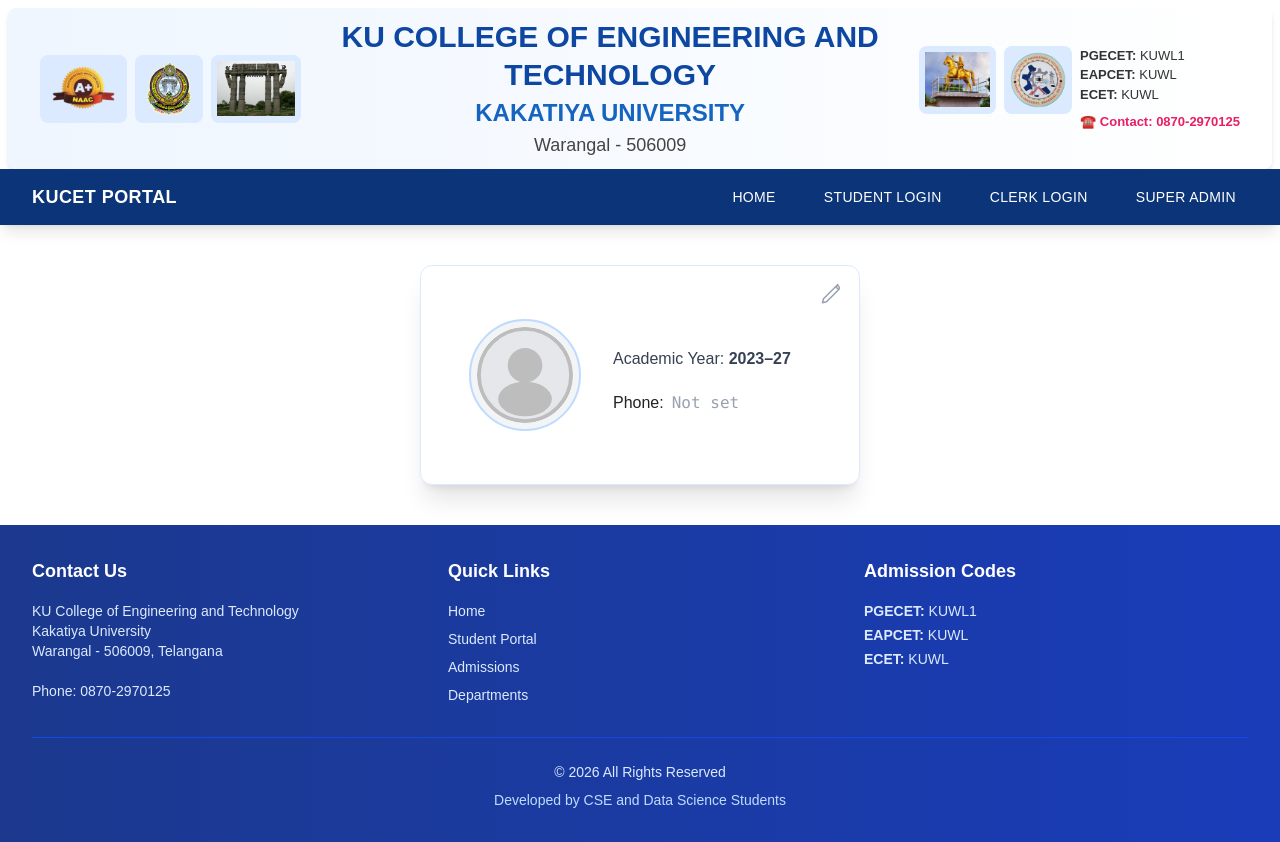
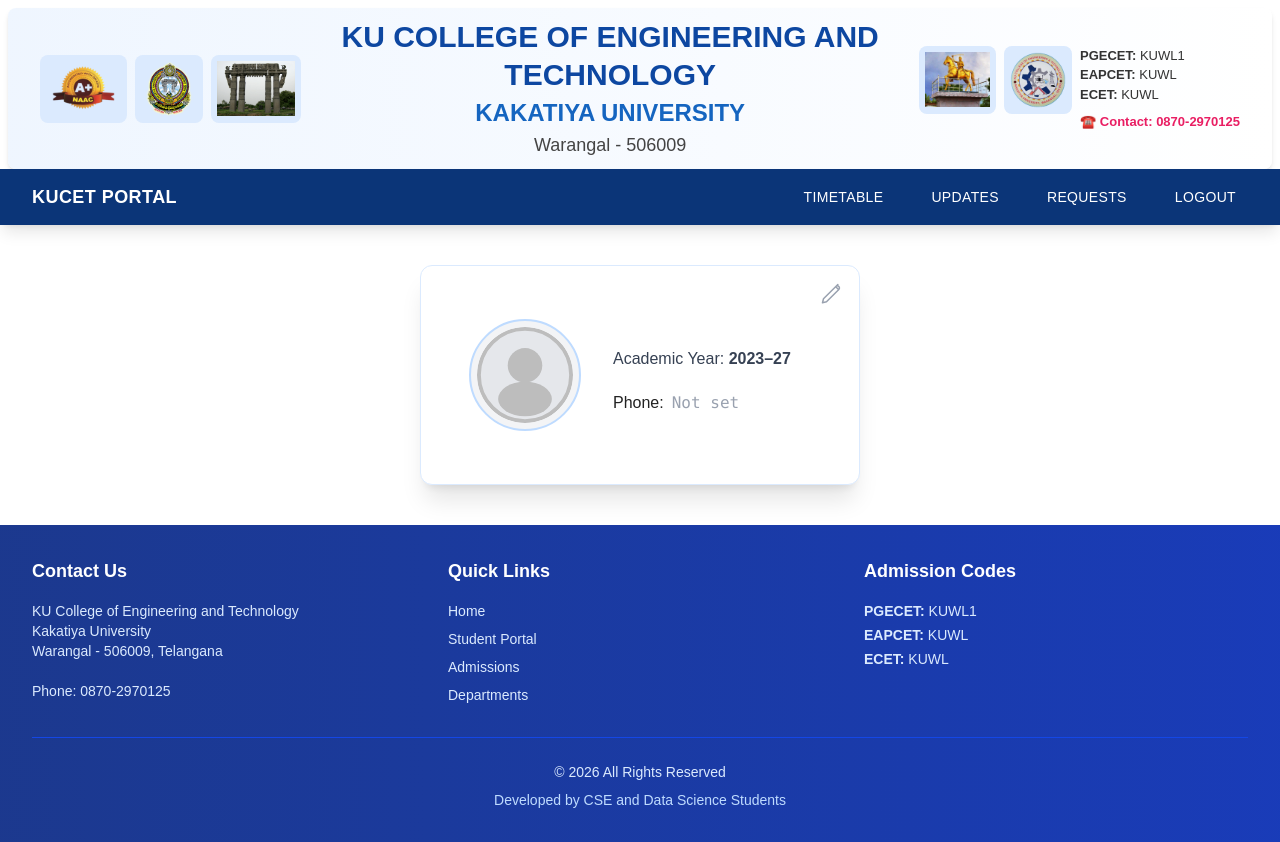
Before and after one commit to GouthamA15/KUCET_College_Management_System, a Next.js app: page /student/profile in a window 1280 px wide. Built offline with nearby package versions, Linux system fonts and the light colour scheme; sample sign-in values are in the browser's storage.

Commit message:
Fixed Navbar

```diff
--- a/src/components/Navbar.js
+++ b/src/components/Navbar.js
@@ -3,7 +3,7 @@
 import { useState } from 'react';
 import Link from 'next/link';
 
-export default function Navbar({ activePanel, setActivePanel, clerkMode = false }) {
+export default function Navbar({ activePanel, setActivePanel, clerkMode = false, studentProfileMode = false, onLogout }) {
   const [mobileMenuOpen, setMobileMenuOpen] = useState(false);
 
   const handleNavClick = (panel) => {
@@ -27,6 +27,7 @@ export default function Navbar({ activePanel, setActivePanel, clerkMode = false
           {/* Desktop Menu */}
           <div className="hidden md:flex items-center space-x-6">
             {clerkMode ? (
+              // ...existing clerkMode nav...
               <>
                 <Link href="#" className="text-white px-3 py-2 text-sm tracking-wide uppercase relative group">
                   Departments
@@ -47,8 +48,28 @@ export default function Navbar({ activePanel, setActivePanel, clerkMode = false
                 <button onClick={() => {
                   document.cookie = 'clerk_auth=; Max-Age=0; path=/;';
                   document.cookie = 'clerk_logged_in=; Max-Age=0; path=/;';
+                  sessionStorage.removeItem('clerk_authenticated');
                   window.location.href = '/';
                 }} className="text-white px-3 py-2 text-sm tracking-wide uppercase relative group">
+                  Logout
+                  <span className="absolute bottom-0 left-0 h-0.5 bg-white transition-all duration-300 ease-in-out w-0 group-hover:w-full"></span>
+                </button>
+              </>
+            ) : studentProfileMode ? (
+              <>
+                <button className="text-white px-3 py-2 text-sm tracking-wide uppercase relative group">
+                  Timetable
+                  <span className="absolute bottom-0 left-0 h-0.5 bg-white transition-all duration-300 ease-in-out w-0 group-hover:w-full"></span>
+                </button>
+                <button className="text-white px-3 py-2 text-sm tracking-wide uppercase relative group">
+                  Updates
+                  <span className="absolute bottom-0 left-0 h-0.5 bg-white transition-all duration-300 ease-in-out w-0 group-hover:w-full"></span>
+                </button>
+                <button className="text-white px-3 py-2 text-sm tracking-wide uppercase relative group">
+                  Requests
+                  <span className="absolute bottom-0 left-0 h-0.5 bg-white transition-all duration-300 ease-in-out w-0 group-hover:w-full"></span>
+                </button>
+                <button onClick={onLogout} className="text-white px-3 py-2 text-sm tracking-wide uppercase relative group">
                   Logout
                   <span className="absolute bottom-0 left-0 h-0.5 bg-white transition-all duration-300 ease-in-out w-0 group-hover:w-full"></span>
                 </button>
@@ -57,7 +78,7 @@ export default function Navbar({ activePanel, setActivePanel, clerkMode = false
               <>
                 <Link
                   href="/"
-                  onClick={() => setActivePanel(null)}
+                  onClick={() => setActivePanel && setActivePanel(null)}
                   className={`text-white px-3 py-2 text-sm tracking-wide uppercase relative group ${
                     activePanel === null ? 'text-blue-200' : ''
                   }`}
@@ -69,38 +90,38 @@ export default function Navbar({ activePanel, setActivePanel, clerkMode = false
                 </Link>
                 <button
                   type="button"
-                  onClick={() => handleNavClick('student')}
+                  onClick={() => handleNavClick && handleNavClick('student')}
                   className={`text-white px-3 py-2 text-sm tracking-wide uppercase relative group ${
-                    isActive('student') ? 'text-blue-200' : ''
+                    isActive && isActive('student') ? 'text-blue-200' : ''
                   }`}
                 >
                   STUDENT LOGIN
                   <span className={`absolute bottom-0 left-0 h-0.5 bg-white transition-all duration-300 ease-in-out ${
-                    isActive('student') ? 'w-full' : 'w-0 group-hover:w-full'
+                    isActive && isActive('student') ? 'w-full' : 'w-0 group-hover:w-full'
                   }`}></span>
                 </button>
                 <button
                   type="button"
-                  onClick={() => handleNavClick('clerk')}
+                  onClick={() => handleNavClick && handleNavClick('clerk')}
                   className={`text-white px-3 py-2 text-sm tracking-wide uppercase relative group ${
-                    isActive('clerk') ? 'text-blue-200' : ''
+                    isActive && isActive('clerk') ? 'text-blue-200' : ''
                   }`}
                 >
                   CLERK LOGIN
                   <span className={`absolute bottom-0 left-0 h-0.5 bg-white transition-all duration-300 ease-in-out ${
-                    isActive('clerk') ? 'w-full' : 'w-0 group-hover:w-full'
+                    isActive && isActive('clerk') ? 'w-full' : 'w-0 group-hover:w-full'
                   }`}></span>
                 </button>
                 <button
                   type="button"
-                  onClick={() => handleNavClick('admin')}
+                  onClick={() => handleNavClick && handleNavClick('admin')}
                   className={`text-white px-3 py-2 text-sm tracking-wide uppercase relative group ${
-                    isActive('admin') ? 'text-blue-200' : ''
+                    isActive && isActive('admin') ? 'text-blue-200' : ''
                   }`}
                 >
                   SUPER ADMIN
                   <span className={`absolute bottom-0 left-0 h-0.5 bg-white transition-all duration-300 ease-in-out ${
-                    isActive('admin') ? 'w-full' : 'w-0 group-hover:w-full'
+                    isActive && isActive('admin') ? 'w-full' : 'w-0 group-hover:w-full'
                   }`}></span>
                 </button>
               </>
@@ -110,10 +131,10 @@ export default function Navbar({ activePanel, setActivePanel, clerkMode = false
           <div className="md:hidden">
             <button
               onClick={() => setMobileMenuOpen(!mobileMenuOpen)}
-              className="text-white hover:text-blue-200 focus:outline-none p-2"
+              className="text-white hover:text-blue-200 focus:outline-none p-2 transition-transform duration-300 ease-in-out"
               aria-label="Toggle menu"
             >
-              <svg className="h-6 w-6" xmlns="http://www.w3.org/2000/svg" fill="none" viewBox="0 0 24 24" stroke="currentColor">
+              <svg className={`h-6 w-6 transition-transform duration-300 ease-in-out ${mobileMenuOpen ? 'rotate-90' : 'rotate-0'}`} xmlns="http://www.w3.org/2000/svg" fill="none" viewBox="0 0 24 24" stroke="currentColor">
                 <path strokeLinecap="round" strokeLinejoin="round" strokeWidth="2" d={mobileMenuOpen ? "M6 18L18 6M6 6l12 12" : "M4 6h16M4 12h16M4 18h16"} />
               </svg>
             </button>
@@ -122,7 +143,9 @@ export default function Navbar({ activePanel, setActivePanel, clerkMode = false
       </div>
       {/* Mobile Menu */}
       <div
-        className={`md:hidden bg-[#0a2d66] ${mobileMenuOpen ? 'block' : 'hidden'}`}
+        className={`md:hidden bg-[#0a2d66] overflow-hidden transition-all duration-300 ease-in-out ${
+          mobileMenuOpen ? 'max-h-96 opacity-100' : 'max-h-0 opacity-0'
+        }`}
       >
         <div className="px-4 pt-2 pb-3 space-y-1">
           {clerkMode ? (
@@ -133,6 +156,8 @@ export default function Navbar({ activePanel, setActivePanel, clerkMode = false
               <Link href="#" className="text-white block px-3 py-2.5 text-sm relative group">Faculties<span className="absolute bottom-0 left-0 h-0.5 bg-white transition-all duration-300 ease-in-out w-0 group-hover:w-full"></span></Link>
               <button onClick={() => {
                 document.cookie = 'clerk_auth=; Max-Age=0; path=/;';
+                document.cookie = 'clerk_logged_in=; Max-Age=0; path=/;';
+                sessionStorage.removeItem('clerk_authenticated');
                 window.location.href = '/';
               }} className="text-white block w-full text-left px-3 py-2.5 text-sm relative group">Logout<span className="absolute bottom-0 left-0 h-0.5 bg-white transition-all duration-300 ease-in-out w-0 group-hover:w-full"></span></button>
             </>
```
